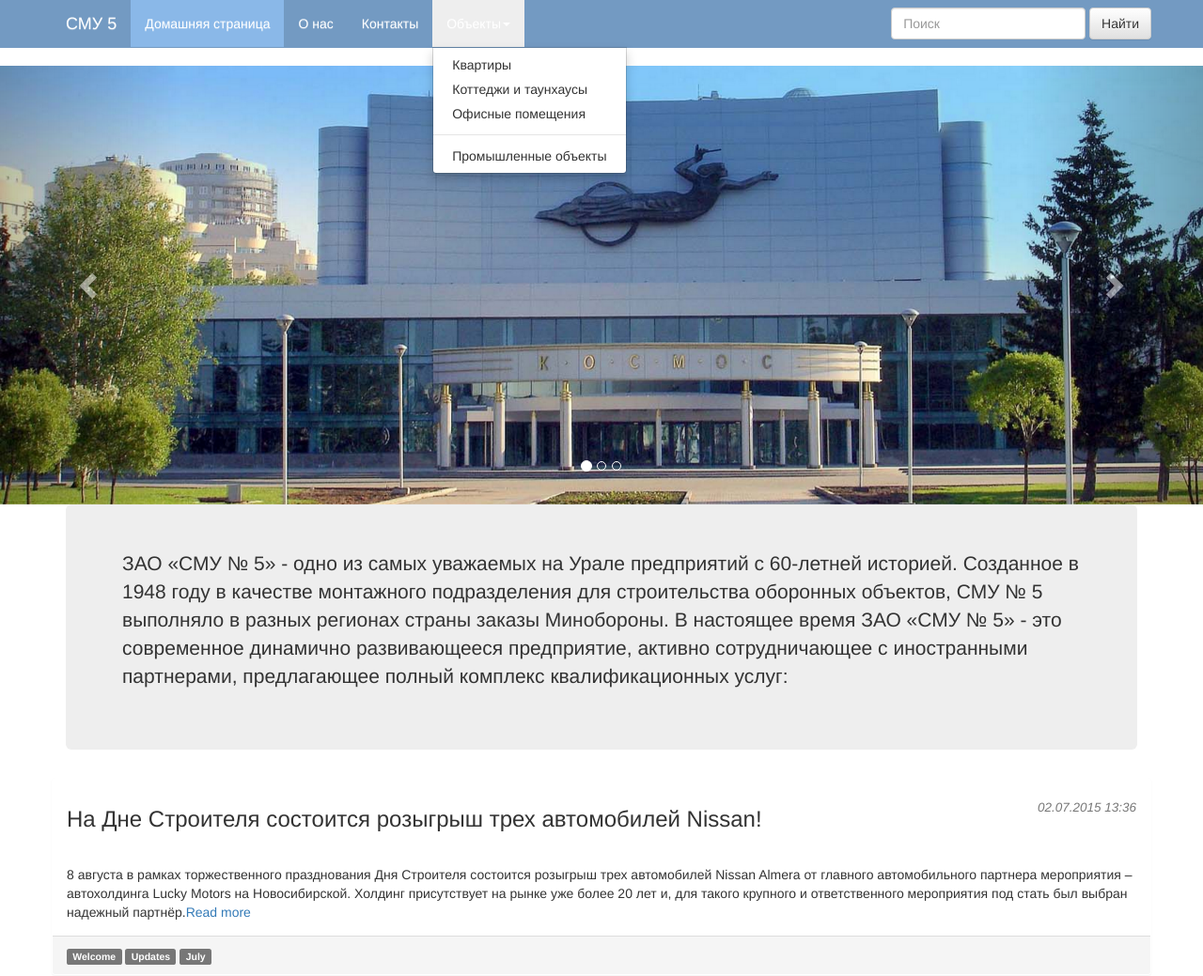
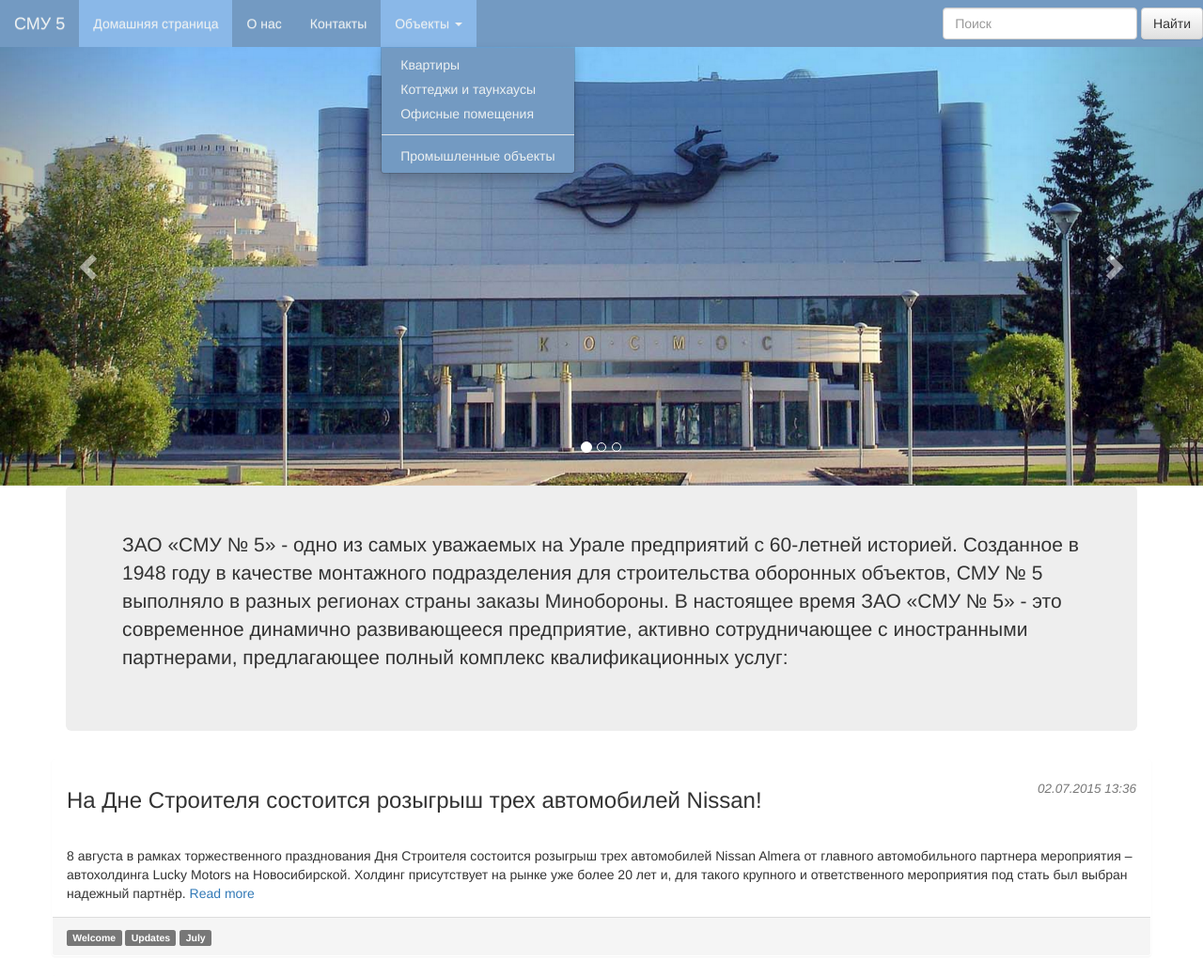
Before and after one commit to gebetix/smu5, a Django app: page / in a window 1280 px wide, after a click on "Объекты". Shown: the top 1039 px of the page at 94% size. Run offline with Django 3.2, Linux system fonts and the light colour scheme; some libraries are stand-ins or nearby versions.

Commit message:
huge bag fixes in css

```diff
--- a/smu5/templates/main.html
+++ b/smu5/templates/main.html
@@ -1,10 +1,12 @@
 {% extends "base.html" %}
+{% block page_title %}
+  <title>Главная стрница</title>
+{% endblock %}
 {% block body %}
-    <!-- Fixed navbar -->
-    <nav class="navbar navbar-custom navbar-fixed-top">
-       <div class="container">
+<nav class="navbar navbar-custom navbar-fixed-top" role="navigation">
+  <div class="container-fluid">
     <div class="navbar-header">
-          <button type="button" class="navbar-toggle collapsed" data-toggle="collapse" data-target="#navbar" aria-expanded="false" aria-controls="navbar">
+      <button type="button" class="navbar-toggle collapsed" data-toggle="collapse" data-target=".navbar-collapse" aria-expanded="false" aria-controls="navbar">
         <span class="sr-only">Toggle navigation</span>
         <span class="icon-bar"></span>
         <span class="icon-bar"></span>
@@ -12,57 +14,72 @@
       </button>
       <a class="navbar-brand" href="#">СМУ 5</a>
     </div>
-  <div class="collapse navbar-collapse" id="bs-example-navbar-collapse-1">
+    <div class="collapse navbar-collapse" id="navbar_collapse_part">
       <ul class="nav navbar-nav">
-      <li class="active"><a href="#">Домашняя страница</a></li>
-      <li><a href="#">О нас</a></li>
-      <li><a href="#">Контакты</a></li>
+        <li class="active">
+          <a href="#">Домашняя страница</a>
+        </li>
+        <li>
+          <a href="#">О нас</a>
+        </li>
+        <li>
+          <a href="#">Контакты</a>
+        </li>
         <li class="dropdown">
-        <a href="#" class="dropdown-toggle" data-toggle="dropdown">Объекты<b class="caret"></b></a>
+          <a href="#" class="dropdown-toggle" data-toggle="dropdown">
+            Объекты <b class="caret"></b>
+          </a>
           <ul class="dropdown-menu">
-          <li><a href="#">Квартиры</a></li>
-          <li><a href="#">Коттеджи и таунхаусы</a></li>
-          <li><a href="#">Офисные помещения</a></li>
+            <li>
+              <a href="#">Квартиры</a>
+            </li>
+            <li>
+              <a href="#">Коттеджи и таунхаусы</a>
+            </li>
+            <li>
+              <a href="#">Офисные помещения</a>
+            </li>
             <li class="divider"></li>
-          <li><a href="#">Промышленные объекты</a></li>
+            <li>
+              <a href="#">Промышленные объекты</a>
+            </li>
           </ul>
         </li>
       </ul>
 
       <ul class="nav navbar-nav navbar-right">
         <form class="navbar-form navbar-right" role="search">
+          <div calss="col-xs-3">
             <div class="form-group">
               <input type="text" class="form-control" placeholder="Поиск">
             </div>
             <button type="submit" class="btn btn-default">Найти</button>
+          </div>
         </form>
       </ul>
     </div>
   </div>
 </nav>
 
-    <div id="carousel-example-generic" class="carousel slide" data-ride="carousel">
+<div id="carousel-main-page-top" class="carousel slide" data-ride="carousel">
   <ol class="carousel-indicators">
-          <li data-target="#carousel-example-generic" data-slide-to="0" class="active"></li>
-          <li data-target="#carousel-example-generic" data-slide-to="1"></li>
-          <li data-target="#carousel-example-generic" data-slide-to="2"></li>
+    <li data-target="#carousel-main-page-top" data-slide-to="0" class="active"></li>
+    <li data-target="#carousel-main-page-top" data-slide-to="1"></li>
+    <li data-target="#carousel-main-page-top" data-slide-to="2"></li>
   </ol>
   <div class="carousel-inner" role="listbox">
     <div class="item active">
-            <img src="/static/img/kosmos.png" alt="First slide">
+      <img src="/static/img/kosmos.png" alt="First slide"></div>
+    <div class="item">
+      <img src="/static/img/sony.png" alt="Second slide"></div>
+    <div class="item">
+      <img src="/static/img/hyatt.png" alt="Third slide"></div>
   </div>
-          <div class="item">
-            <img src="/static/img/sony.png" alt="Second slide">
-          </div>
-          <div class="item">
-            <img src="/static/img/hyatt.png" alt="Third slide">
-          </div>
-        </div>
-        <a class="left carousel-control" href="#carousel-example-generic" role="button" data-slide="prev">
+  <a class="left carousel-control" href="#carousel-main-page-top" role="button" data-slide="prev">
     <span class="glyphicon glyphicon-chevron-left" aria-hidden="true"></span>
     <span class="sr-only">Previous</span>
   </a>
-        <a class="right carousel-control" href="#carousel-example-generic" role="button" data-slide="next">
+  <a class="right carousel-control" href="#carousel-main-page-top" role="button" data-slide="next">
     <span class="glyphicon glyphicon-chevron-right" aria-hidden="true"></span>
     <span class="sr-only">Next</span>
   </a>
@@ -72,7 +89,9 @@
 
   <!-- Main jumbotron for a primary marketing message or call to action -->
   <div class="jumbotron">
-        <p>ЗАО «СМУ № 5» - одно из самых уважаемых на Урале предприятий с 60-летней историей. Созданное в 1948 году в качестве монтажного подразделения для строительства оборонных объектов, СМУ № 5 выполняло в разных регионах страны заказы Минобороны. В настоящее время  ЗАО «СМУ № 5» - это современное динамично развивающееся предприятие,  активно  сотрудничающее с иностранными партнерами, предлагающее полный комплекс квалификационных услуг:</p>
+    <p>
+      ЗАО «СМУ № 5» - одно из самых уважаемых на Урале предприятий с 60-летней историей. Созданное в 1948 году в качестве монтажного подразделения для строительства оборонных объектов, СМУ № 5 выполняло в разных регионах страны заказы Минобороны. В настоящее время  ЗАО «СМУ № 5» - это современное динамично развивающееся предприятие,  активно  сотрудничающее с иностранными партнерами, предлагающее полный комплекс квалификационных услуг:
+    </p>
   </div>
   <div class="controlainer">
     <div class="row">
@@ -88,7 +107,8 @@
                   </div>
                   <div class="col-sm-3">
                     <h4 class="pull-right">
-                                      <small><em>02.07.2015 13:36</em></small>
+                      <small> <em>02.07.2015 13:36</em>
+                      </small>
                     </h4>
                   </div>
                 </div>
@@ -96,11 +116,14 @@
             </div>
 
             <div class="panel-body">
-8 августа в рамках торжественного празднования Дня Строителя состоится розыгрыш трех автомобилей Nissan Almera от главного автомобильного партнера мероприятия – автохолдинга Lucky Motors на Новосибирской. Холдинг присутствует на рынке уже более 20 лет и, для такого крупного и ответственного мероприятия под стать был выбран надежный партнёр.<a href="#">Read more</a>
+              8 августа в рамках торжественного празднования Дня Строителя состоится розыгрыш трех автомобилей Nissan Almera от главного автомобильного партнера мероприятия – автохолдинга Lucky Motors на Новосибирской. Холдинг присутствует на рынке уже более 20 лет и, для такого крупного и ответственного мероприятия под стать был выбран надежный партнёр.
+              <a href="#">Read more</a>
             </div>
 
             <div class="panel-footer">
-                      <span class="label label-default">Welcome</span> <span class="label label-default">Updates</span> <span class="label label-default">July</span>
+              <span class="label label-default">Welcome</span>
+              <span class="label label-default">Updates</span>
+              <span class="label label-default">July</span>
             </div>
           </div>
 
@@ -113,7 +136,8 @@
                   </div>
                   <div class="col-sm-3">
                     <h4 class="pull-right">
-                                      <small><em>23.06.2015 10:24</em></small>
+                      <small> <em>23.06.2015 10:24</em>
+                      </small>
                     </h4>
                   </div>
                 </div>
@@ -122,8 +146,7 @@
 
             <div class="panel-body">
               <a href="#" class="thumbnail">
-                          <img alt="Image" src="http://smu5.ru/images/akciyamdv.jpg">
-                      </a>
+                <img alt="Image" src="http://smu5.ru/images/akciyamdv.jpg"></a>
               Обновлен прайс-лист MDV, добавлены следующие новинки :
 
 - аксессуары для VRF-систем:
@@ -132,32 +155,25 @@
 - соединительные комплекты для приточных установок модульные:
  AHUKZ-01B Соединительный комплект для AHU модульный (9,0- 20,0кВт)
  AHUKZ-02B Соединительный комплект для AHU модульный (20,1- 33,0кВт)
- AHUKZ-03B Соединительный комплект для AHU модульный (40,0- 56,0кВт)<a href="#">Read more</a>
+ AHUKZ-03B Соединительный комплект для AHU модульный (40,0- 56,0кВт)
+              <a href="#">Read more</a>
             </div>
 
             <div class="panel-footer">
-                      <span class="label label-default">Image</span> <span class="label label-default">Updates</span> <span class="label label-default">July</span>
+              <span class="label label-default">Image</span>
+              <span class="label label-default">Updates</span>
+              <span class="label label-default">July</span>
             </div>
           </div>
         </div>
-          <div class="text-center"><a href="#" id="loadmore" class="btn btn-primary">Еще...</a></div>
+        <div class="text-center">
+          <a href="#" id="loadmore" class="btn btn-primary">Еще...</a>
+        </div>
       </div>
       <div class="col-md-1"></div>
-        <div class="col-md-3">
-        </div>
-        <div class="col-md-1">
+      <div class="col-md-3"></div>
+      <div class="col-md-1"></div>
     </div>
   </div>
 </div>
-    </div> <!-- /container -->
-
-
-    <!-- Bootstrap core JavaScript
-    ================================================== -->
-    <!-- Placed at the end of the document so the pages load faster -->
-    <script src="https://ajax.googleapis.com/ajax/libs/jquery/1.11.3/jquery.min.js"></script>
-    <script src="http://getbootstrap.com/dist/js/bootstrap.min.js"></script>
-    <script src="http://getbootstrap.com/assets/js/docs.min.js"></script>
-    <!-- IE10 viewport hack for Surface/desktop Windows 8 bug -->
-    <script src="http://getbootstrap.com/assets/js/ie10-viewport-bug-workaround.js"></script>
 {% endblock %}
--- a/static/css/navbar-custom.css
+++ b/static/css/navbar-custom.css
@@ -1,18 +1,92 @@
 .navbar-custom {
-    background-color:#739AC2;
-    color:#739AC2;
-    border-radius:0;
+  background-color: #739ac2;
+  border: none;
+}
+.navbar-custom .navbar-brand {
+  color: #ecf0f1;
+}
+.navbar-custom .navbar-brand:hover,
+.navbar-custom .navbar-brand:focus {
+  color: #ecf0f1;
+}
+.navbar-custom .navbar-text {
+  color: #ecf0f1;
+}
+.navbar-custom .navbar-nav > li > a {
+  color: #ecf0f1;
+}
+.navbar-custom .navbar-nav > li > a:hover,
+.navbar-custom .navbar-nav > li > a:focus {
+  color: #ecf0f1;
+  background-color: #8ab8e8;
+}
+.navbar-custom .navbar-nav > li > .dropdown-menu {
+  background-color: #739ac2;
+}
+.navbar-custom .navbar-nav > li > .dropdown-menu > li > a {
+  color: #ecf0f1;
+}
+.navbar-custom .navbar-nav > li > .dropdown-menu > li > .divider {
+  background-color: #739ac2;
+}
+.navbar-custom .navbar-nav > li > .dropdown-menu > li > a:hover,
+.navbar-custom .navbar-nav > li > .dropdown-menu > li > a:focus {
+  background-image:none !important;
+  color: #ecf0f1;
+  background-color: #8ab8e8;
+}
+.navbar-custom .navbar-nav > .active > a,
+.navbar-custom .navbar-nav > .active > a:hover,
+.navbar-custom .navbar-nav > .active > a:focus {
+  color: #ecf0f1;
+  background-color: #8ab8e8;
+}
+.navbar-custom .navbar-nav > .open > a,
+.navbar-custom .navbar-nav > .open > a:hover,
+.navbar-custom .navbar-nav > .open > a:focus {
+  color: #ecf0f1;
+  background-color: #8ab8e8;
+}
+.navbar-custom .navbar-toggle {
+  border-color: #8ab8e8;
+}
+.navbar-custom .navbar-toggle:hover,
+.navbar-custom .navbar-toggle:focus {
+  background-color: #8ab8e8;
+}
+.navbar-custom .navbar-toggle .icon-bar {
+  background-color: #ecf0f1;
+}
+.navbar-custom .navbar-collapse,
+.navbar-custom .navbar-form {
+  border-color: #8ab8e8;
+}
+.navbar-custom .navbar-link {
+  color: #ecf0f1;
+}
+.navbar-custom .navbar-link:hover {
+  color: #ecf0f1;
 }
 
-.navbar-custom .navbar-nav > li > a {
-    color:#fff;
+@media (max-width: 850px) {
+    .collapsing {
+        overflow: hidden!important;
+    }
+    .navbar-collapse.in {
+      overflow:hidden;
+    }
+    .navbar-custom .navbar-nav .open .dropdown-menu > li > a {
+      color: #ecf0f1;
+    }
+    .navbar-custom .navbar-nav .open .dropdown-menu > li > a:hover,
+    .navbar-custom .navbar-nav .open .dropdown-menu > li > a:focus {
+      color: #ecf0f1;
+    }
+    .navbar-custom .navbar-nav .open .dropdown-menu > .active > a,
+    .navbar-custom .navbar-nav .open .dropdown-menu > .active > a:hover,
+    .navbar-custom .navbar-nav .open .dropdown-menu > .active > a:focus {
+      color: #ecf0f1;
+      background-color: #8ab8e8;
+    }
+
 }
-
-.navbar-custom .navbar-nav > .active > a, .navbar-nav > .active > a:hover, .navbar-nav > .active > a:focus {
-    color: #ffffff;
-    background-color: #8AB8E8;
-}
-
-.navbar-custom .navbar-brand {
-    color:#ffffff;
-}
--- a/static/css/theme.css
+++ b/static/css/theme.css
@@ -1,6 +1,6 @@
 body {
-  padding-top: 70px;
-  padding-bottom: 30px;
+  padding-top: 50px;
+  padding-bottom: 0px;
 }
 
 .theme-dropdown .dropdown-menu {
--- a/templates/base.html
+++ b/templates/base.html
@@ -7,9 +7,7 @@
   <!-- The above 3 meta tags *must* come first in the head; any other head content must come *after* these tags -->
   <meta name="description" content="">
   <meta name="author" content="">
-
-    <title>Starter Template for Bootstrap</title>
-
+  {% block page_title %}{% endblock %}
   <!-- Bootstrap core CSS -->
   <link href="/static/css/bootstrap.min.css" rel="stylesheet">
   <link href="/static/css/bootstrap-theme.min.css" rel="stylesheet">
@@ -25,5 +23,13 @@
 </head>
 <body>
   {% block body %}{% endblock %}
+  <!-- Bootstrap core JavaScript
+    ================================================== -->
+  <!-- Placed at the end of the document so the pages load faster -->
+  <script src="https://ajax.googleapis.com/ajax/libs/jquery/1.11.3/jquery.min.js"></script>
+  <script src="http://getbootstrap.com/dist/js/bootstrap.min.js"></script>
+  <script src="http://getbootstrap.com/assets/js/docs.min.js"></script>
+  <!-- IE10 viewport hack for Surface/desktop Windows 8 bug -->
+  <script src="http://getbootstrap.com/assets/js/ie10-viewport-bug-workaround.js"></script>
 </body>
 </html>
```
Also changed, not shown: 11 other files. Lines whose indentation alone changed are shown as unchanged.
